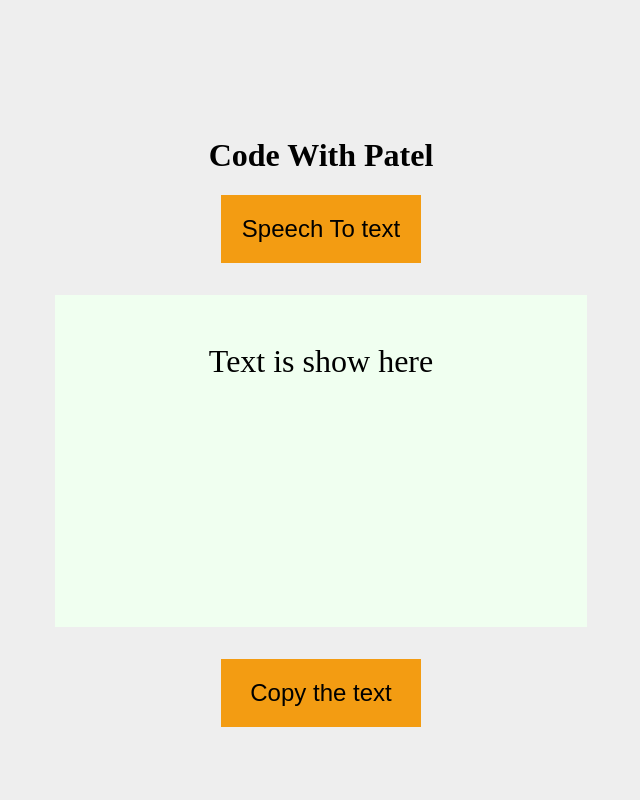
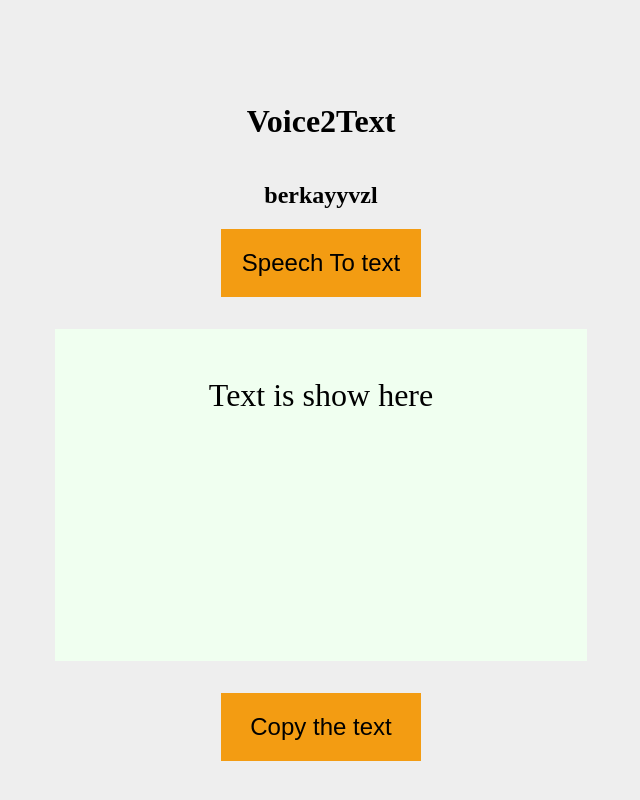
Before and after one commit to berkayyvzl/voice2text, a plain HTML site: page index.html in a window 1280 px wide. Shown: the whole page, without its empty margins (319-959 px from the left). Drawn offline with Linux system fonts and the light colour scheme.

Commit message:
Update index.html

```diff
--- a/index.html
+++ b/index.html
@@ -9,8 +9,8 @@
 </head>
 
 <body>
-    <h1>Code With Patel</h1>
-
+    <h1>Voice2Text</h1>
+    <h2>berkayyvzl</h2>
     <button class="button-three" id="btn" onclick="recognition.start()">
         Speech To text
     </button>
```
